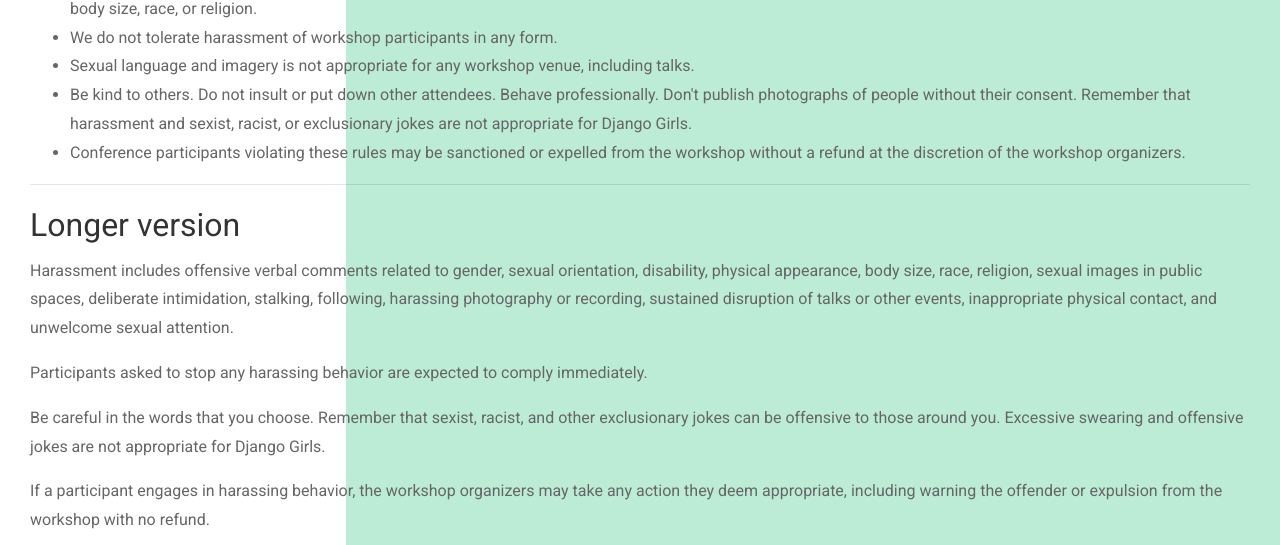
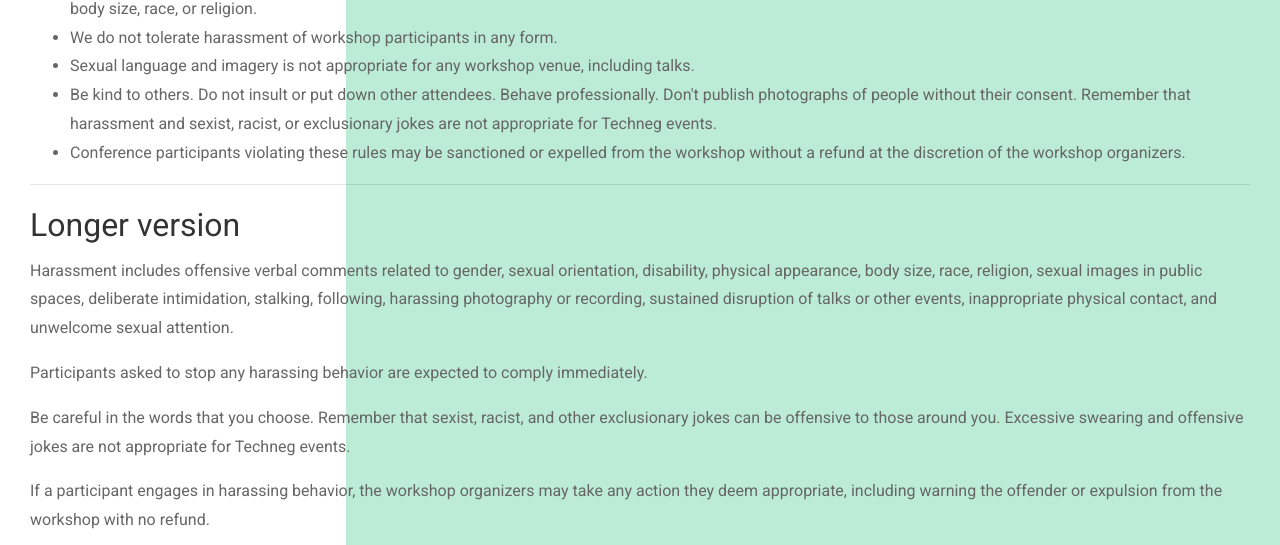
Before and after one commit to Luchyba/hub, a Django app: page /main in a window 1280 px wide. Shown: the part 978-1523 px from the top of the page. Run offline with Django 3.2, Linux system fonts and the light colour scheme; some libraries are stand-ins or nearby versions.

Commit message:
contact updated

```diff
--- a/templates/coc.html
+++ b/templates/coc.html
@@ -57,7 +57,7 @@
                         <li>
                             Be kind to others. Do not insult or put down other attendees. Behave professionally. Don't
                             publish photographs of people without their consent. Remember that harassment and sexist,
-                            racist, or exclusionary jokes are not appropriate for Django Girls.
+                            racist, or exclusionary jokes are not appropriate for Techneg events.
                         </li>
                         <li>
                             Conference participants violating these rules may be sanctioned or expelled from the
@@ -74,7 +74,7 @@
                     <p>Participants asked to stop any harassing behavior are expected to comply immediately.</p>
                     <p>Be careful in the words that you choose. Remember that sexist, racist, and other exclusionary
                         jokes can be offensive to those around you. Excessive swearing and offensive jokes are not
-                        appropriate for Django Girls.</p>
+                        appropriate for Techneg events.</p>
                     <p>
                         If a participant engages in harassing behavior, the workshop organizers may take any action they
                         deem appropriate, including warning the offender or expulsion from the workshop with no refund.
--- a/templates/it4gh.html
+++ b/templates/it4gh.html
@@ -49,7 +49,7 @@
 	          <div class="heading-section">
 	            <h2 class="mb-4">Weekend School.</h2>
 
-                <p>The goal of this weekend school for kids between 5-12 is to increase reading skills , fluency with computational thinking and programming concepts.</p>
+                <p>The goal of the weekend school for kids between 5-12 is to increase reading skills , fluency with computational thinking and programming concepts.</p>
                 <p><a href="https://forms.gle/urptMCsMMwN66dSVA" class="btn btn-primary py-3 px-4">Apply</a></p>
               </div>
 
```
